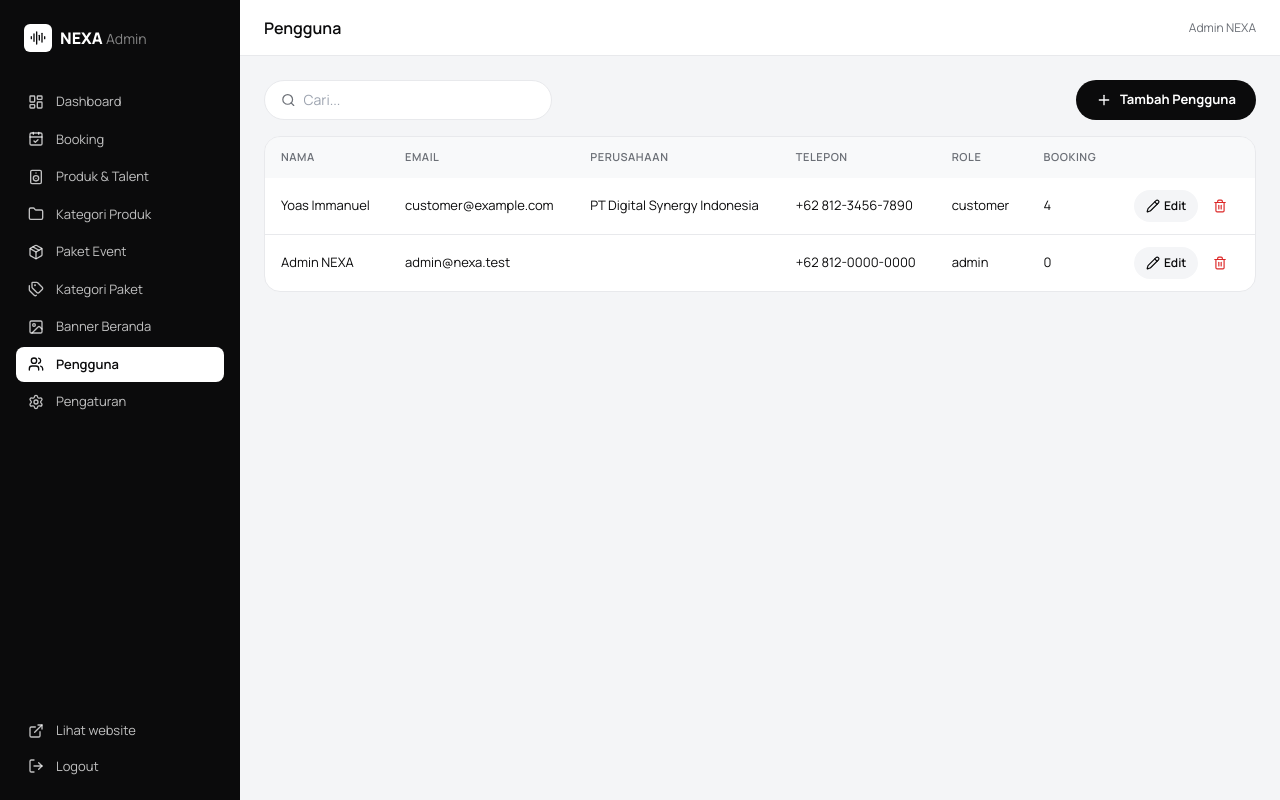
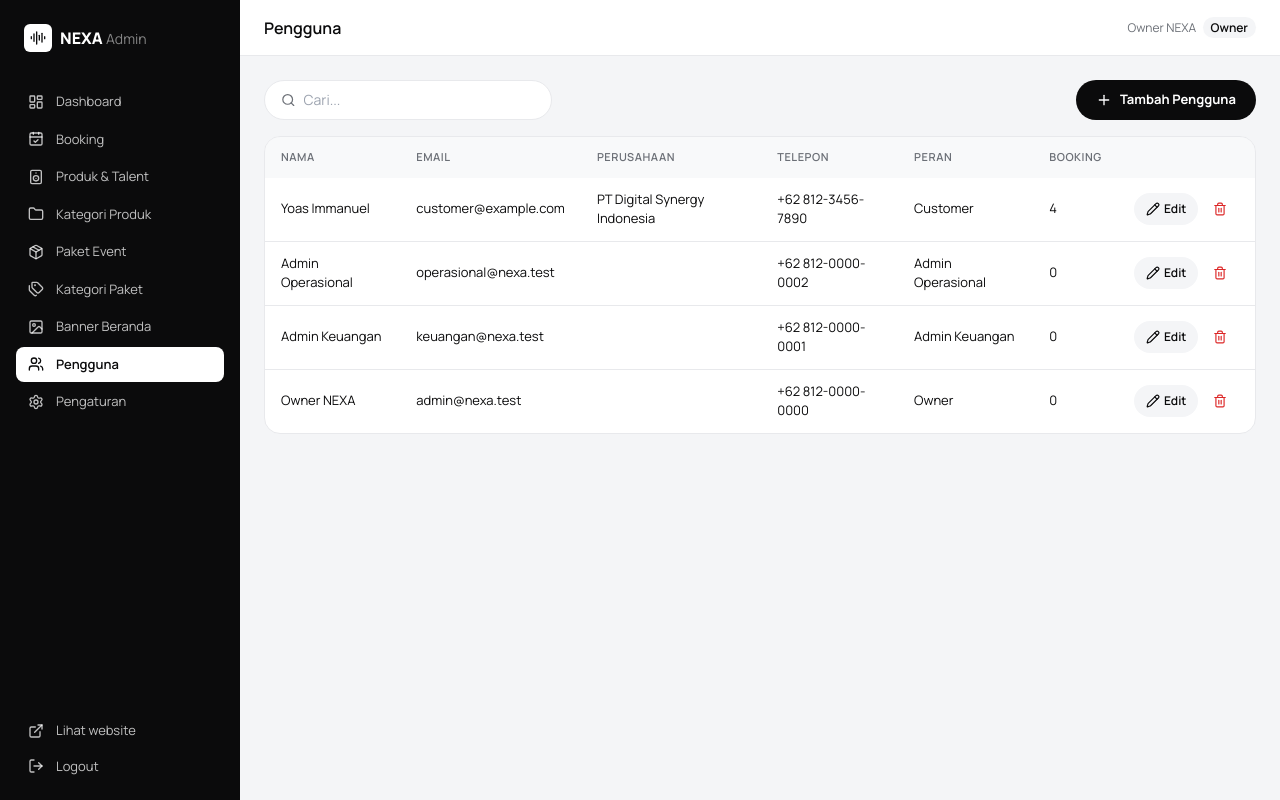
Before and after one commit to meuthiariona/Gedebag-Gedebug-Capstone, a Laravel app: page /admin/users in a window 1280 px wide. Run offline with Laravel 12, Linux system fonts and the light colour scheme; a user stored in the database is signed in; data comes from the database, SQL or seed files in the repository; some libraries are stand-ins or nearby versions.

Commit message:
Tambah RBAC: peran Owner, Admin Keuangan, Admin Operasional

```diff
--- a/app/Http/Controllers/Admin/UserController.php
+++ b/app/Http/Controllers/Admin/UserController.php
@@ -4,6 +4,7 @@ namespace App\Http\Controllers\Admin;
 
 use App\Models\User;
 use Illuminate\Database\Eloquent\Model;
+use Illuminate\Http\Request;
 
 class UserController extends ResourceController
 {
@@ -24,7 +25,7 @@ class UserController extends ResourceController
             'Email' => 'email',
             'Perusahaan' => 'company',
             'Telepon' => 'phone',
-            'Role' => 'role',
+            'Peran' => fn ($u) => $u->roleLabel(),
             'Booking' => fn ($u) => $u->bookings()->count(),
         ];
     }
@@ -37,8 +38,38 @@ class UserController extends ResourceController
             ['name' => 'phone', 'label' => 'Telepon', 'type' => 'text'],
             ['name' => 'company', 'label' => 'Perusahaan / Akun Korporat', 'type' => 'text'],
             ['name' => 'address', 'label' => 'Alamat', 'type' => 'text'],
-            ['name' => 'role', 'label' => 'Role', 'type' => 'select', 'options' => ['customer' => 'Customer', 'admin' => 'Admin'], 'rules' => ['required', 'in:customer,admin']],
+            ['name' => 'role', 'label' => 'Peran (hak akses)', 'type' => 'select', 'options' => User::roleOptions(), 'rules' => ['required', 'in:'.implode(',', array_keys(config('rbac.roles')))]],
             ['name' => 'password', 'label' => $item?->exists ? 'Password baru (kosongkan jika tidak diubah)' : 'Password', 'type' => 'password', 'rules' => ['required', 'min:8']],
         ];
     }
+
+    /** Cegah sistem terkunci: Owner terakhir tidak boleh diturunkan perannya. */
+    public function update(Request $request, int $id)
+    {
+        $user = User::findOrFail($id);
+        if ($user->isOwner() && $request->input('role') !== 'owner' && $this->ownerCount() <= 1) {
+            return back()->withInput()->withErrors(['role' => 'Harus ada minimal satu Owner. Tambahkan Owner lain sebelum mengubah peran akun ini.']);
+        }
+
+        return parent::update($request, $id);
+    }
+
+    /** Cegah menghapus akun sendiri dan Owner terakhir. */
+    public function destroy(int $id)
+    {
+        $user = User::findOrFail($id);
+        if ($user->is(auth()->user())) {
+            return back()->withErrors(['user' => 'Tidak bisa menghapus akun yang sedang dipakai.']);
+        }
+        if ($user->isOwner() && $this->ownerCount() <= 1) {
+            return back()->withErrors(['user' => 'Owner terakhir tidak boleh dihapus.']);
+        }
+
+        return parent::destroy($id);
+    }
+
+    private function ownerCount(): int
+    {
+        return User::where('role', 'owner')->count();
+    }
 }
--- a/app/Http/Middleware/EnsureAdmin.php
+++ b/app/Http/Middleware/EnsureAdmin.php
@@ -5,11 +5,12 @@ namespace App\Http\Middleware;
 use Closure;
 use Illuminate\Http\Request;
 
+/** Gerbang panel admin: hanya peran yang punya izin `admin.access`. */
 class EnsureAdmin
 {
     public function handle(Request $request, Closure $next)
     {
-        abort_unless($request->user()?->isAdmin(), 403, 'Khusus admin.');
+        abort_unless($request->user()?->hasPermission('admin.access'), 403, 'Khusus staf admin.');
 
         return $next($request);
     }
--- a/app/Models/User.php
+++ b/app/Models/User.php
@@ -23,9 +23,34 @@ class User extends Authenticatable
         ];
     }
 
+    /** Staf yang boleh masuk panel admin (owner, admin keuangan, admin operasional). */
     public function isAdmin(): bool
     {
-        return $this->role === 'admin';
+        return $this->hasPermission('admin.access');
+    }
+
+    public function isOwner(): bool
+    {
+        return $this->role === 'owner';
+    }
+
+    /** Cek izin berdasarkan peran, sesuai matriks di config/rbac.php. */
+    public function hasPermission(string $permission): bool
+    {
+        $granted = config("rbac.roles.{$this->role}.permissions", []);
+
+        return in_array('*', $granted, true) || in_array($permission, $granted, true);
+    }
+
+    public function roleLabel(): string
+    {
+        return config("rbac.roles.{$this->role}.label", ucfirst((string) $this->role));
+    }
+
+    /** ['owner' => 'Owner', ...] untuk dropdown form. */
+    public static function roleOptions(): array
+    {
+        return collect(config('rbac.roles'))->map(fn ($r) => $r['label'])->all();
     }
 
     public function bookings()
--- a/app/Providers/AppServiceProvider.php
+++ b/app/Providers/AppServiceProvider.php
@@ -7,6 +7,7 @@ use App\Models\Product;
 use App\Services\Cart;
 use Illuminate\Pagination\Paginator;
 use Illuminate\Support\Carbon;
+use Illuminate\Support\Facades\Gate;
 use Illuminate\Support\Facades\View;
 use Illuminate\Support\ServiceProvider;
 
@@ -22,6 +23,13 @@ class AppServiceProvider extends ServiceProvider
         Carbon::setLocale('en');
         Paginator::useTailwind();
 
+        // RBAC: setiap izin di config/rbac.php otomatis bisa dipakai lewat Gate / @can di Blade.
+        Gate::before(function ($user, string $ability) {
+            if (array_key_exists($ability, config('rbac.permissions', []))) {
+                return $user->hasPermission($ability);
+            }
+        });
+
         // Data global untuk layout publik: jumlah keranjang & item wishlist milik user.
         View::composer('layouts.app', function ($view) {
             $view->with('cartCount', Cart::count());
--- a/bootstrap/app.php
+++ b/bootstrap/app.php
@@ -11,7 +11,10 @@ return Application::configure(basePath: dirname(__DIR__))
         health: '/up',
     )
     ->withMiddleware(function (Middleware $middleware) {
-        $middleware->alias(['admin' => \App\Http\Middleware\EnsureAdmin::class]);
+        $middleware->alias([
+            'admin' => \App\Http\Middleware\EnsureAdmin::class,
+            'permission' => \App\Http\Middleware\EnsurePermission::class,
+        ]);
         $middleware->redirectGuestsTo(fn () => route('login'));
     })
     ->withExceptions(function (Exceptions $exceptions) {
--- /dev/null
+++ b/config/rbac.php
@@ -0,0 +1,51 @@
+<?php
+
+/*
+|--------------------------------------------------------------------------
+| Role-Based Access Control (RBAC)
+|--------------------------------------------------------------------------
+|
+| Satu-satunya tempat yang mendefinisikan peran dan izin. Middleware
+| `permission:...`, Gate (@can di Blade) dan menu admin semuanya membaca
+| dari file ini, jadi mengubah hak akses cukup di sini.
+|
+| Prinsip: least privilege — tiap peran hanya diberi izin yang dibutuhkan
+| untuk pekerjaannya. Owner memakai '*' (semua izin).
+|
+*/
+
+return [
+
+    // Daftar izin yang dikenal aplikasi (dipakai untuk validasi & dokumentasi).
+    'permissions' => [
+        'admin.access' => 'Masuk ke panel admin & melihat dashboard',
+        'bookings.view' => 'Melihat daftar & detail booking',
+        'bookings.manage' => 'Mengubah status, pipeline, logistik & item booking',
+        'bookings.delete' => 'Menghapus booking secara permanen',
+        'finance.manage' => 'Mencatat/verifikasi/hapus pembayaran, mengatur diskon & DP',
+        'catalog.manage' => 'Mengelola produk, talent, paket, kategori & banner',
+        'users.manage' => 'Mengelola akun pengguna & perannya',
+        'settings.manage' => 'Mengubah pengaturan (rekening bank, QRIS, kontak, dll.)',
+    ],
+
+    // Peran => label + izin.
+    'roles' => [
+        'owner' => [
+            'label' => 'Owner',
+            'permissions' => ['*'],
+        ],
+        'finance' => [
+            'label' => 'Admin Keuangan',
+            'permissions' => ['admin.access', 'bookings.view', 'finance.manage'],
+        ],
+        'operations' => [
+            'label' => 'Admin Operasional',
+            'permissions' => ['admin.access', 'bookings.view', 'bookings.manage', 'catalog.manage'],
+        ],
+        'customer' => [
+            'label' => 'Customer',
+            'permissions' => [],
+        ],
+    ],
+
+];
--- a/database/seeders/DatabaseSeeder.php
+++ b/database/seeders/DatabaseSeeder.php
@@ -61,7 +61,10 @@ class DatabaseSeeder extends Seeder
         }
 
         // ---------- User ----------
-        User::create(['name' => 'Admin NEXA', 'email' => 'admin@nexa.test', 'password' => 'password', 'role' => 'admin', 'phone' => '+62 812-0000-0000']);
+        // Akun staf per peran (RBAC, lihat config/rbac.php)
+        User::create(['name' => 'Owner NEXA', 'email' => 'admin@nexa.test', 'password' => 'password', 'role' => 'owner', 'phone' => '+62 812-0000-0000']);
+        User::create(['name' => 'Admin Keuangan', 'email' => 'keuangan@nexa.test', 'password' => 'password', 'role' => 'finance', 'phone' => '+62 812-0000-0001']);
+        User::create(['name' => 'Admin Operasional', 'email' => 'operasional@nexa.test', 'password' => 'password', 'role' => 'operations', 'phone' => '+62 812-0000-0002']);
         $customer = User::create([
             'name' => 'Yoas Immanuel', 'email' => 'customer@example.com', 'password' => 'password', 'role' => 'customer',
             'phone' => '+62 812-3456-7890', 'company' => 'PT Digital Synergy Indonesia', 'address' => 'Jl. Gatot Subroto No. 45, Bandung, Indonesia',
--- a/resources/views/admin/dashboard.blade.php
+++ b/resources/views/admin/dashboard.blade.php
@@ -23,10 +23,12 @@
                         <div class="text-[11px] text-muted">{{ $p->method }} · ref {{ $p->reference ?: '-' }} · {{ $p->created_at->diffForHumans() }}</div>
                     </div>
                     <b class="ml-auto">{{ rupiah($p->amount) }}</b>
+                    @can('finance.manage')
                     <form action="{{ route('admin.payments.verify', $p) }}" method="POST" class="flex gap-1">@csrf
                         <button name="action" value="verify" class="h-8 px-3 rounded-full bg-emerald-600 text-white text-[12px] font-semibold">Verifikasi</button>
                         <button name="action" value="reject" class="h-8 px-3 rounded-full bg-red-50 text-red-600 text-[12px] font-semibold">Tolak</button>
                     </form>
+                    @endcan
                 </div>
             @empty
                 <div class="text-muted text-sm py-4">Tidak ada pembayaran pending.</div>
--- a/resources/views/layouts/app.blade.php
+++ b/resources/views/layouts/app.blade.php
@@ -49,15 +49,16 @@
 <body class="bg-soft text-ink font-sans antialiased" x-data="{ side: false }">
 @php
     $menu = [
-        ['Dashboard', 'admin.dashboard', 'layout-dashboard', 'admin.dashboard'],
-        ['Booking', 'admin.bookings.index', 'calendar-check', 'admin.bookings.*'],
-        ['Produk & Talent', 'admin.products.index', 'speaker', 'admin.products.*'],
-        ['Kategori Produk', 'admin.categories.index', 'folder', 'admin.categories.*'],
-        ['Paket Event', 'admin.packages.index', 'package', 'admin.packages.*'],
-        ['Kategori Paket', 'admin.package-categories.index', 'tags', 'admin.package-categories.*'],
-        ['Banner Beranda', 'admin.hero-slides.index', 'image', 'admin.hero-slides.*'],
-        ['Pengguna', 'admin.users.index', 'users', 'admin.users.*'],
-        ['Pengaturan', 'admin.settings', 'settings', 'admin.settings'],
+        // [label, route, ikon, pola aktif, izin yang dibutuhkan]
+        ['Dashboard', 'admin.dashboard', 'layout-dashboard', 'admin.dashboard', 'admin.access'],
+        ['Booking', 'admin.bookings.index', 'calendar-check', 'admin.bookings.*', 'bookings.view'],
+        ['Produk & Talent', 'admin.products.index', 'speaker', 'admin.products.*', 'catalog.manage'],
+        ['Kategori Produk', 'admin.categories.index', 'folder', 'admin.categories.*', 'catalog.manage'],
+        ['Paket Event', 'admin.packages.index', 'package', 'admin.packages.*', 'catalog.manage'],
+        ['Kategori Paket', 'admin.package-categories.index', 'tags', 'admin.package-categories.*', 'catalog.manage'],
+        ['Banner Beranda', 'admin.hero-slides.index', 'image', 'admin.hero-slides.*', 'catalog.manage'],
+        ['Pengguna', 'admin.users.index', 'users', 'admin.users.*', 'users.manage'],
+        ['Pengaturan', 'admin.settings', 'settings', 'admin.settings', 'settings.manage'],
     ];
 @endphp
 <div class="flex min-h-screen">
@@ -67,7 +68,8 @@
             <span class="font-extrabold">{{ setting('site_name', 'NEXA') }} <span class="font-normal text-white/50 text-sm">Admin</span></span>
         </div>
         <nav class="mt-6 space-y-0.5 flex-1">
-            @foreach ($menu as [$label, $route, $icon, $pattern])
+            @foreach ($menu as [$label, $route, $icon, $pattern, $permission])
+                @continue(! auth()->user()->can($permission))
                 <a href="{{ route($route) }}" class="flex items-center gap-3 px-3 py-2 rounded-lg text-[13px] {{ request()->routeIs($pattern) ? 'bg-white text-ink font-semibold' : 'text-white/75 hover:bg-white/10' }}">
                     <i data-lucide="{{ $icon }}" class="w-4 h-4"></i> {{ $label }}
                 </a>
@@ -84,7 +86,7 @@
         <header class="bg-white border-b border-line h-14 px-4 sm:px-6 flex items-center gap-3 sticky top-0 z-20">
             <button class="lg:hidden" @click="side = true"><i data-lucide="menu" class="w-5 h-5"></i></button>
             <h1 class="font-semibold">@yield('title', 'Dashboard')</h1>
-            <span class="ml-auto text-[12px] text-muted">{{ auth()->user()->name }}</span>
+            <span class="ml-auto text-[12px] text-muted">{{ auth()->user()->name }} <span class="ml-1 px-2 py-0.5 rounded-full bg-soft text-ink font-semibold">{{ auth()->user()->roleLabel() }}</span></span>
         </header>
         <main class="p-4 sm:p-6">
             @if (session('success'))
--- a/routes/web.php
+++ b/routes/web.php
@@ -48,31 +48,50 @@ Route::middleware('auth')->group(function () {
     Route::post('/wishlist/{type}/{id}', [WishlistController::class, 'toggle'])->name('wishlist.toggle');
 });
 
-// ---------- Admin ----------
+// ---------- Admin (RBAC: izin per peran ada di config/rbac.php) ----------
 Route::prefix('admin')->name('admin.')->middleware(['auth', 'admin'])->group(function () {
     Route::get('/', [Admin\DashboardController::class, 'index'])->name('dashboard');
+
+    // Owner saja: pengaturan (rekening bank, QRIS, kontak) & manajemen pengguna
+    Route::middleware('permission:settings.manage')->group(function () {
         Route::get('/settings', [Admin\DashboardController::class, 'settings'])->name('settings');
         Route::post('/settings', [Admin\DashboardController::class, 'saveSettings']);
+    });
+    Route::resource('users', Admin\UserController::class)->except('show')->middleware('permission:users.manage');
 
+    // Katalog: Owner & Admin Operasional
+    Route::middleware('permission:catalog.manage')->group(function () {
         Route::resource('categories', Admin\CategoryController::class)->except('show');
         Route::resource('products', Admin\ProductController::class)->except('show');
         Route::resource('package-categories', Admin\PackageCategoryController::class)->except('show');
         Route::resource('packages', Admin\PackageController::class)->except('show');
         Route::resource('hero-slides', Admin\HeroSlideController::class)->except('show');
-    Route::resource('users', Admin\UserController::class)->except('show');
 
         Route::post('packages/{package}/items', [Admin\PackageController::class, 'storeItem'])->name('packages.items.store');
         Route::delete('package-items/{item}', [Admin\PackageController::class, 'destroyItem'])->name('packages.items.destroy');
         Route::post('packages/{package}/addons', [Admin\PackageController::class, 'storeAddon'])->name('packages.addons.store');
         Route::delete('package-addons/{addon}', [Admin\PackageController::class, 'destroyAddon'])->name('packages.addons.destroy');
+    });
 
+    // Booking: semua staf boleh melihat
+    Route::middleware('permission:bookings.view')->group(function () {
         Route::get('bookings', [Admin\BookingController::class, 'index'])->name('bookings.index');
         Route::get('bookings/{booking}', [Admin\BookingController::class, 'show'])->name('bookings.show');
-    Route::put('bookings/{booking}', [Admin\BookingController::class, 'update'])->name('bookings.update');
-    Route::delete('bookings/{booking}', [Admin\BookingController::class, 'destroy'])->name('bookings.destroy');
+    });
+    // Ubah detail booking: Operasional (status, logistik) & Keuangan (diskon, DP) — field dibatasi di controller
+    Route::put('bookings/{booking}', [Admin\BookingController::class, 'update'])->name('bookings.update')
+        ->middleware('permission:bookings.manage|finance.manage');
+    Route::middleware('permission:bookings.manage')->group(function () {
         Route::post('bookings/{booking}/items', [Admin\BookingController::class, 'storeItem'])->name('bookings.items.store');
         Route::delete('booking-items/{item}', [Admin\BookingController::class, 'destroyItem'])->name('bookings.items.destroy');
+    });
+    Route::delete('bookings/{booking}', [Admin\BookingController::class, 'destroy'])->name('bookings.destroy')
+        ->middleware('permission:bookings.delete');
+
+    // Keuangan: Owner & Admin Keuangan
+    Route::middleware('permission:finance.manage')->group(function () {
         Route::post('bookings/{booking}/payments', [Admin\BookingController::class, 'storePayment'])->name('bookings.payments.store');
         Route::post('payments/{payment}/verify', [Admin\BookingController::class, 'verifyPayment'])->name('payments.verify');
         Route::delete('payments/{payment}', [Admin\BookingController::class, 'destroyPayment'])->name('payments.destroy');
     });
+});
```
Also changed, not shown: app/Http/Controllers/Admin/BookingController.php (+22 -7 lines), app/Http/Middleware/EnsurePermission.php (added, +24 -0 lines), resources/views/admin/bookings/show.blade.php (+26 -5 lines), tests/Feature/BookingFlowTest.php (+4 -4 lines), tests/Feature/RbacTest.php (added, +123 -0 lines), database/migrations/2026_10_20_000001_create_nexa_tables.php, database/migrations/2026_11_07_000001_convert_admin_role_to_owner.php (added). Lines whose indentation alone changed are shown as unchanged.
